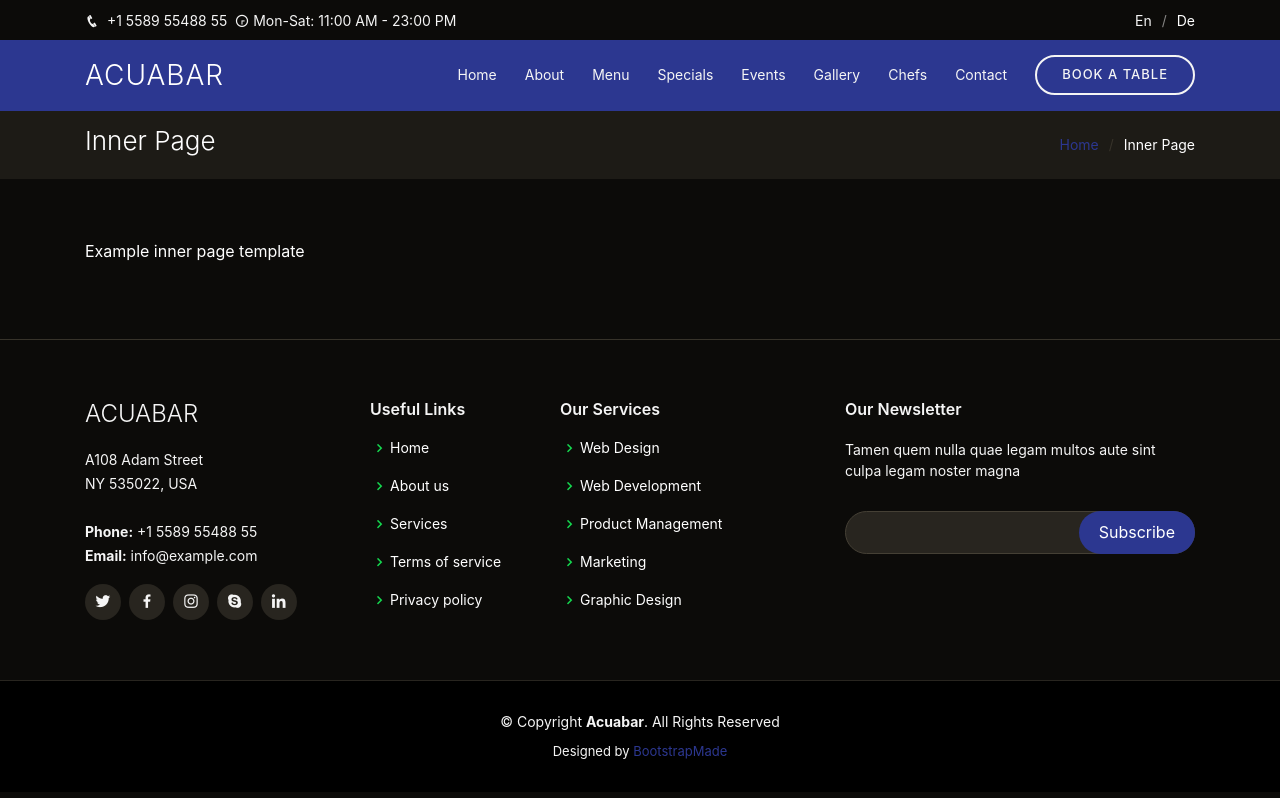
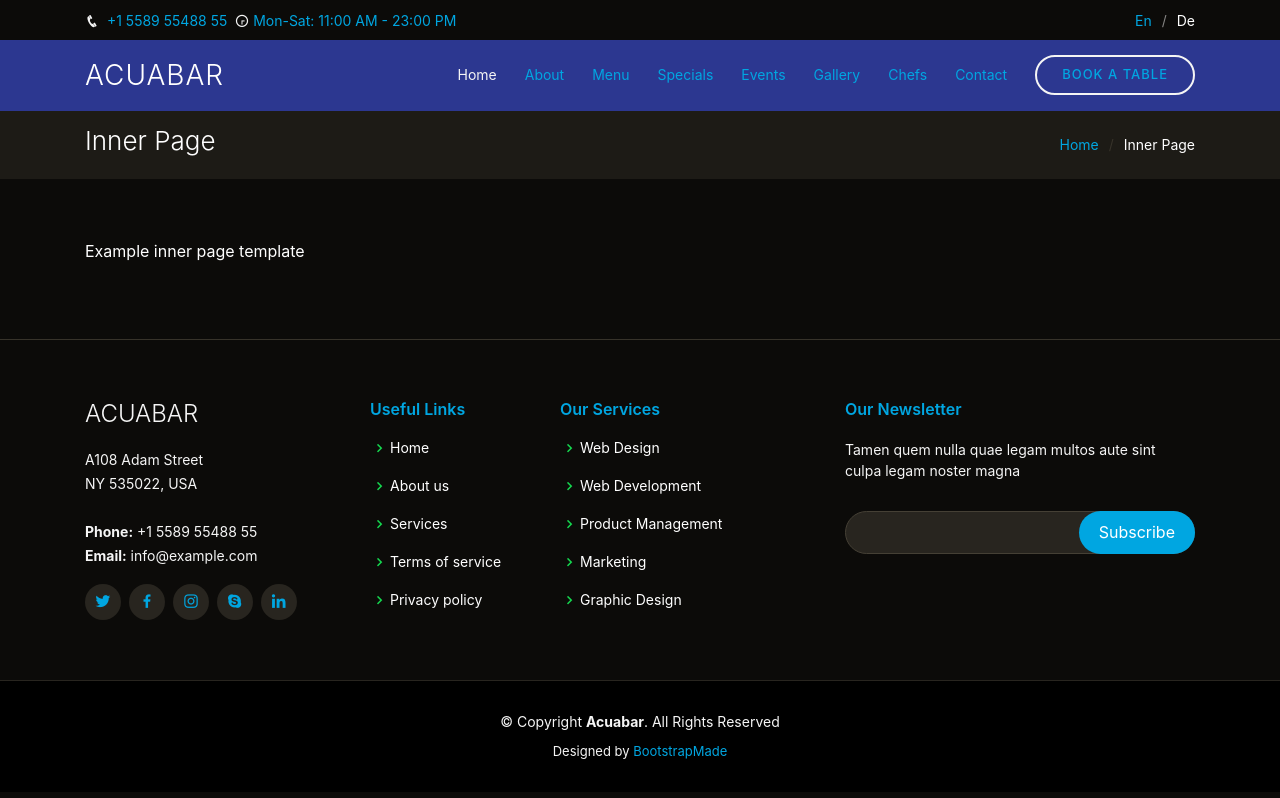
Before and after one commit to jahbenjah/sunsetrestaurante, a Jekyll site: the page inner-page.html, which Jekyll copies as it is, in a window 1280 px wide. Shown: the top 798 px of the page. Built offline with Jekyll 4.4.1, drawn with Linux system fonts in a browser that asks for light colours; some web fonts are replaced.

Commit message:
se cambian colores

```diff
--- a/assets/css/style.css
+++ b/assets/css/style.css
@@ -15,7 +15,7 @@ body {
 }
 
 a {
-  color: #2c3790;
+  color: #00a6e1;
 }
 
 a:hover {
@@ -93,13 +93,13 @@ h1, h2, h3, h4, h5, h6 {
   width: 44px;
   height: 44px;
   border-radius: 50px;
-  color: #2c3790;
+  color: #00a6e1;
   transition: all 0.4s;
   border: 2px solid whitesmoke;
 }
 
 .back-to-top i:hover {
-  background: #2c3790;
+  background: #00a6e1;
   color: #1a1814;
 }
 
@@ -126,7 +126,7 @@ h1, h2, h3, h4, h5, h6 {
 }
 
 #topbar .contact-info {
-  color: whitesmoke;
+  color: #00a6e1;
 }
 
 #topbar .contact-info i {
@@ -144,7 +144,7 @@ h1, h2, h3, h4, h5, h6 {
   list-style: none;
   padding: 0;
   margin: 0;
-  color:whitesmoke;
+  color:#00a6e1;
 }
 
 #topbar .languages ul a {
@@ -223,7 +223,7 @@ h1, h2, h3, h4, h5, h6 {
 .nav-menu a {
   display: block;
   position: relative;
-  color: whitesmoke;
+  color: #00a6e1;
   transition: 0.3s;
   font-size: 14px;
   font-family: "Open Sans", ;
@@ -235,7 +235,7 @@ h1, h2, h3, h4, h5, h6 {
 
 .nav-menu .book-a-table a {
   border: 2px solid whitesmoke;
-  color: whitesmoke;
+  color: #00a6e1;
   border-radius: 50px;
   padding: 8px 25px;
   text-transform: uppercase;
@@ -515,7 +515,7 @@ h1, h2, h3, h4, h5, h6 {
 }
 
 #hero h1 span {
-  color: whitesmoke;
+  color: #00a6e1;
 }
 
 #hero h2 {
@@ -720,7 +720,7 @@ section {
   font-size: 36px;
   font-weight: 700;
   font-family: "Poppins";
-  color: whitesmoke;
+  color: #00a6e1;
 }
 
 /*--------------------------------------------------------------
@@ -863,7 +863,7 @@ section {
 .about .content ul i {
   font-size: 20px;
   padding-right: 4px;
-  color: whitesmoke;
+  color: #00a6e1;
 }
 
 .about .content p:last-child {
@@ -890,7 +890,7 @@ section {
   display: block;
   font-size: 28px;
   font-weight: 700;
-  color: whitesmoke;
+  color: #00a6e1;
 }
 
 .why-us .box h4 {
@@ -909,7 +909,7 @@ section {
 }
 
 .why-us .box:hover {
-  background: #2c3790;
+  background: #00a6e1;
   padding: 30px 30px 70px 30px;
   box-shadow: 10px 15px 30px rgba(0, 0, 0, 0.18);
 }
@@ -936,7 +936,7 @@ section {
   font-size: 16px;
   font-weight: 500;
   line-height: 1;
-  color: whitesmoke;
+  color: #00a6e1;
   margin-bottom: 10px;
   transition: all ease-in-out 0.3s;
   border-radius: 50px;
@@ -989,7 +989,7 @@ section {
   position: relative;
   z-index: 3;
   font-weight: 700;
-  color: whitesmoke;
+  color: #00a6e1;
   transition: 0.3s;
 }
 
@@ -1037,17 +1037,17 @@ section {
 }
 
 .specials .nav-link:hover {
-  color: #2c3790;
+  color: #00a6e1;
 }
 
 .specials .nav-link.active {
-  color: whitesmoke;
-  background: #2c3790;
+  color: #1a1814;
+  background: #00a6e1;
   border-color: white;
 }
 
 .specials .nav-link:hover {
-  border-color: #2c3790;
+  border-color: #00a6e1;
 }
 
 .specials .tab-pane.active {
@@ -1148,7 +1148,7 @@ section {
 .events .event-item ul i {
   font-size: 20px;
   padding-right: 4px;
-  color: whitesmoke;
+  color: #00a6e1;
 }
 
 .events .event-item p:last-child {
@@ -1170,7 +1170,7 @@ section {
 }
 
 .events .owl-dot.active {
-  background-color: #2c3790 !important;
+  background-color: #00a6e1 !important;
 }
 
 @media (min-width: 992px) {
@@ -1201,7 +1201,7 @@ section {
 .book-a-table .php-email-form .error-message {
   display: none;
   color: #fff;
-  background: #2c3790;
+  background: #00a6e1;
   text-align: center;
   padding: 15px;
   font-weight: 600;
@@ -1265,7 +1265,7 @@ section {
 }
 
 .book-a-table .php-email-form input:focus, .book-a-table .php-email-form textarea:focus {
-  border-color: #2c3790;
+  border-color: #00a6e1;
 }
 
 .book-a-table .php-email-form input {
@@ -1277,7 +1277,7 @@ section {
 }
 
 .book-a-table .php-email-form button[type="submit"] {
-  background: #2c3790;
+  background: #00a6e1;
   border: 0;
   padding: 10px 35px;
   color: white;
@@ -1286,7 +1286,7 @@ section {
 }
 
 .book-a-table .php-email-form button[type="submit"]:hover {
-  background: #2c3790;
+  background: #00a6e1;
 }
 
 /*--------------------------------------------------------------
@@ -1377,8 +1377,8 @@ section {
 --------------------------------------------------------------*/
 .gallery .gallery-item {
   overflow: hidden;
-  border-right: 3px solid #2c3790;
-  border-bottom: 3px solid #2c3790;
+  border-right: 3px solid #00a6e1;
+  border-bottom: 3px solid #00a6e1;
 }
 
 .gallery .gallery-item img {
@@ -1486,7 +1486,7 @@ section {
   float: left;
   width: 44px;
   height: 44px;
-  background: #2c3790;
+  background: #00a6e1;
   display: flex;
   justify-content: center;
   align-items: center;
@@ -1532,7 +1532,7 @@ section {
 .contact .php-email-form .error-message {
   display: none;
   color: #fff;
-  background: #2c3790;
+  background: #00a6e1;
   text-align: center;
   padding: 15px;
   font-weight: 600;
@@ -1560,7 +1560,7 @@ section {
   width: 24px;
   height: 24px;
   margin: 0 10px -6px 0;
-  border: 3px solid #2c3790;
+  border: 3px solid #00a6e1;
   border-top-color: #1a1814;
   -webkit-animation: animate-loading 1s linear infinite;
   animation: animate-loading 1s linear infinite;
@@ -1596,7 +1596,7 @@ section {
 }
 
 .contact .php-email-form input:focus, .contact .php-email-form textarea:focus {
-  border-color: #2c3790;
+  border-color: #00a6e1;
 }
 
 .contact .php-email-form input {
@@ -1608,7 +1608,7 @@ section {
 }
 
 .contact .php-email-form button[type="submit"] {
-  background: #2c3790;
+  background: #00a6e1;
   border: 0;
   padding: 10px 35px;
   color: #fff;
@@ -1617,7 +1617,7 @@ section {
 }
 
 .contact .php-email-form button[type="submit"]:hover {
-  background: #2c3790;
+  background: #00a6e1;
 }
 
 @-webkit-keyframes animate-loading {
@@ -1681,7 +1681,7 @@ section {
   font-size: 18px;
   display: inline-block;
   background: #28251f;
-  color: whitesmoke;
+  color: #00a6e1;
   line-height: 1;
   padding: 8px 0;
   margin-right: 4px;
@@ -1693,7 +1693,7 @@ section {
 }
 
 #footer .footer-top .social-links a:hover {
-  background: #2c3790;
+  background: #00a6e1;
   color: white;
   text-decoration: none;
 }
@@ -1701,7 +1701,7 @@ section {
 #footer .footer-top h4 {
   font-size: 16px;
   font-weight: 600;
-  color: whitesmoke;
+  color: #00a6e1;
   position: relative;
   padding-bottom: 12px;
 }
@@ -1770,14 +1770,14 @@ section {
   background: none;
   font-size: 16px;
   padding: 0 20px 2px 20px;
-  background: #2c3790;
+  background: #00a6e1;
   color: white;
   transition: 0.3s;
   border-radius: 50px;
 }
 
 #footer .footer-top .footer-newsletter form input[type="submit"]:hover {
-  background: #2c3790;
+  background: #00a6e1;
 }
 
 #footer .copyright {
```
